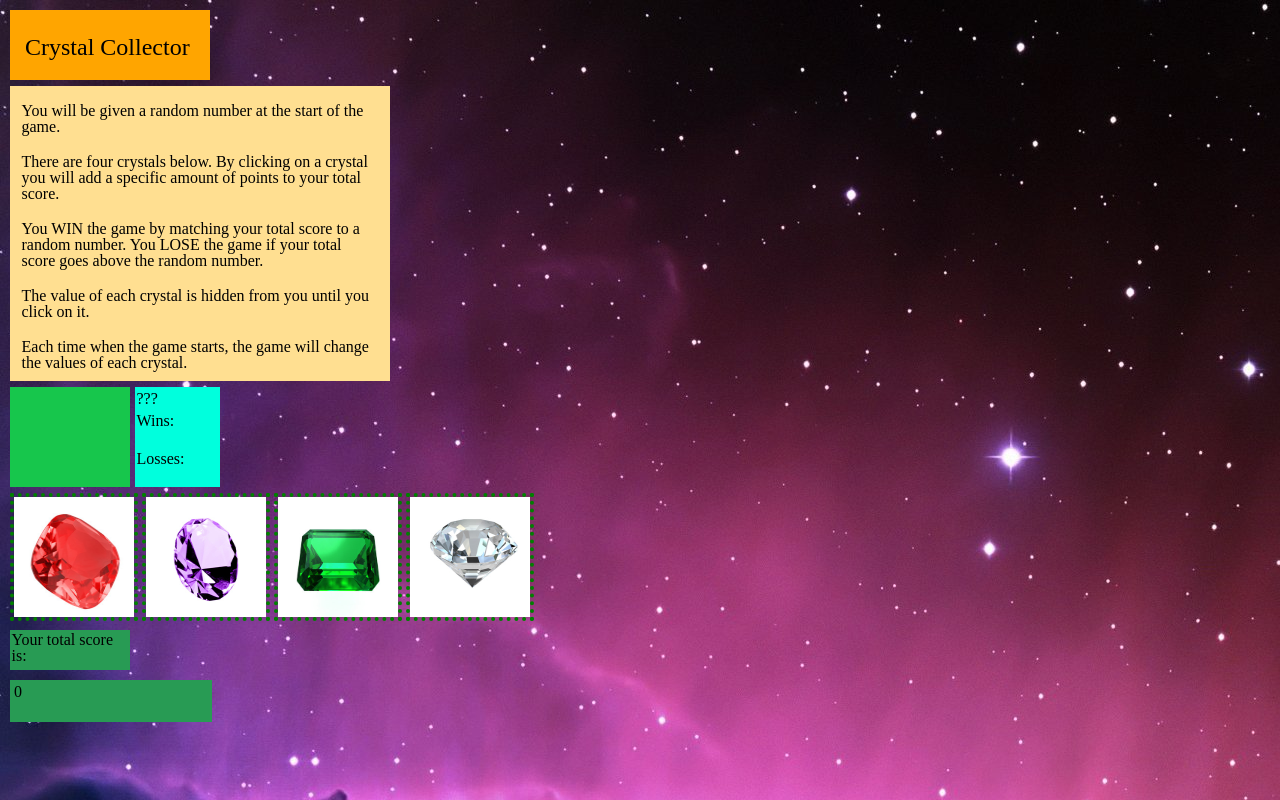
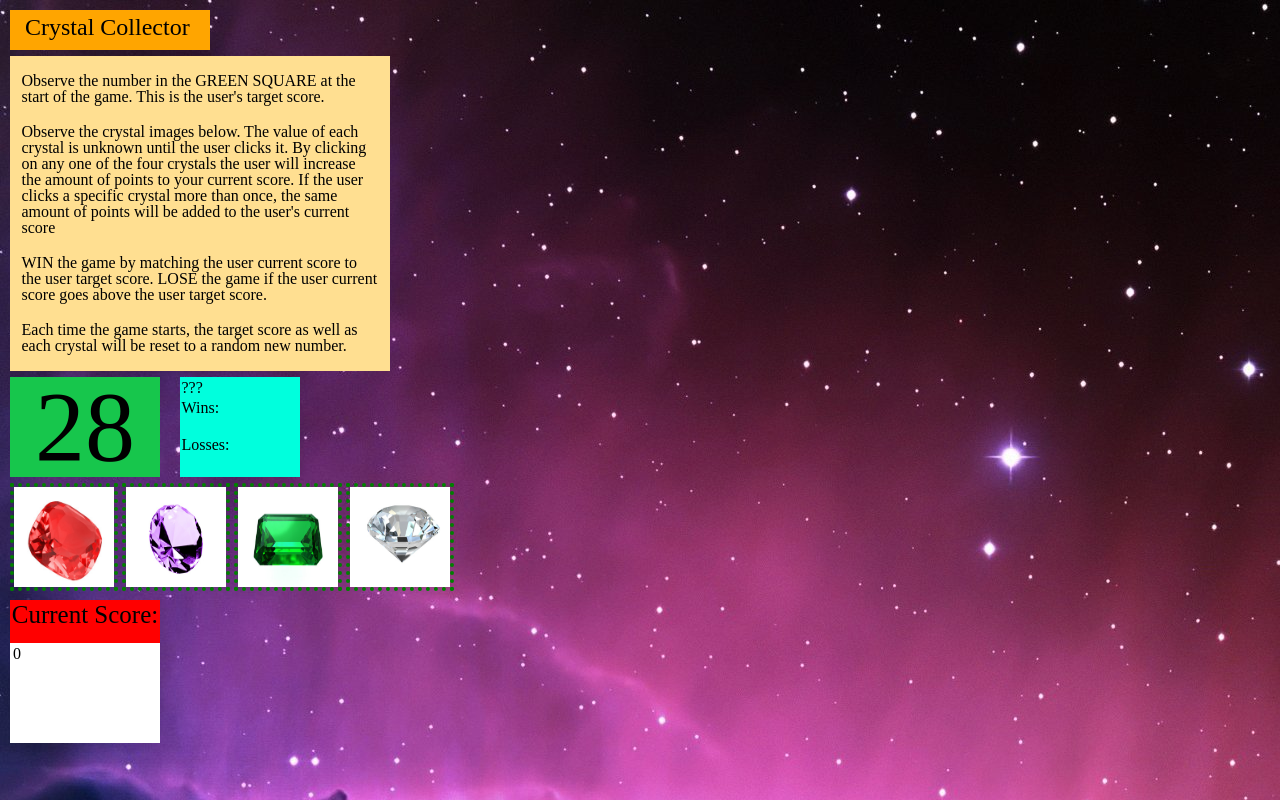
Before and after one commit to curtis-atkins/week-4-game, a plain HTML site: page index.html in a window 1280 px wide. Drawn offline with nearby package versions, Linux system fonts and the light colour scheme.

Commit message:
Final Layout

```diff
--- a/assets/css/style.css
+++ b/assets/css/style.css
@@ -3,7 +3,7 @@ body{
 }
 h1{
 	font-size: 1.5em;
-	padding: 25px 15px 25px 15px;
+	padding: 5px 15px 25px 15px;
 }
 
 h2{
@@ -17,12 +17,12 @@ p{
 }
 .crystalCollector{
 	background-color: orange;
-	height:70px;
+	height:40px;
 	width: 200px;
 }
 .RULES{
 	background-color: #ffdf91;
-	height:280px;
+	height:300px;
 	width: 360px;
 	margin-top:6px;
 	padding: 15px 10px 0px 10px;
@@ -35,18 +35,18 @@ p{
 	float:left;
 	background-color: #17c64c;
 	height:100px;
-	width: 120px;
+	width: 150px;
 }
 .tally{
 	/*position:inline;*/
 	float:left;
 	background-color: #00ffdd;
 	height:100px;
-	width: 85px;
-	margin-left: 5px;
+	width: 120px;
+	margin-left: 20px;
 }
 p.Lheight{
-	line-height: 1.2;
+	line-height: 1.1;
 }
 .crystalImages{
 	clear: both;
@@ -54,19 +54,24 @@ p.Lheight{
 .gem{
 	margin-top: 6px;
 	border: dotted green 4px;
-	height: 120px;
-	width: 120px;
+	height: 100px;
+	width: 100px;
 }
 .currentScoreP{
-	background-color: #289b54;
+	background-color: red;
 	margin: 6px 0px 6px 0px;
-	height: 40px;
-	width: 120px;
+	height: 90px;
+	width: 150;
+	float: left;
+}
+.curScore{
+	font-size: 25px;
+	text-align: center;
 }
 .currentScoreNum{
-	background-color: #289b54;
+	background-color: white;
 	margin-top: 15px;
-	padding: 1px;
-	height: 40px;
-	width: 200px;
+	height: 100px;
+	width: 150px;
+	float: left;
 }
--- a/assets/javascript/game.js
+++ b/assets/javascript/game.js
@@ -1,3 +1,4 @@
+$(document).ready(function() {
 	var globalCount = 0;
 	//selects random number between 19-120 for user to guess
 	function getRandomInt(min, max) {
@@ -9,6 +10,8 @@ var randNumber = getRandomInt(19, 120);
 	console.log(randNumber);
 	//place value of the variable "randNumber" in the div with a span within it that has an id="randomNumber"
 	$("#randomNumber").append(randNumber);
+	//update the value of variable "randNumber" so that it is centered and has a font size of 100px
+	$("#randomNumber").css({"font-size":"100px","text-align":"center"});
 	//When the red gem is clicked, select a random number between 1-12.
 	var redGemCounter = getRandomInt(1, 12);
 	//log in Chrome console to verify the value of the redGemCounter variable works.
@@ -25,9 +28,15 @@ console.log(greenGemCounter);
 	var clearGemCounter = getRandomInt(1, 12);
 	//log in Chrome console to verify the value of the clearGemCounter variable works.
 	console.log(clearGemCounter);
+
+
 	//When the red gem is clicked, add 1 to the current count
 			$("#redGem").click(function() {
-	alert("YES!!!");
+			incrementRedGem();
+		alert("You clicked the Red Gem!");
+
 	});
-//show red gem count afte each click
+	//show red gem count after each click
 		console.log(redGemCounter);
+
+});
--- a/index.html
+++ b/index.html
@@ -16,11 +16,10 @@
 			<h1>Crystal Collector</h1>
 		</div>
 		<div class="RULES">
-			<p>You will be given a random number at the start of the game.</p><br>
-			<p>There are four crystals below. By clicking on a crystal you will add a specific amount of points to your total score.</p><br>
-			<p>You WIN the game by matching your total score to a random number. You LOSE the game if your total score goes above the random number.</p><br>
-			<p>The value of each crystal is hidden from you until you click on it.</p><br>
-			<p>Each time when the game starts, the game will change the values of each crystal.</p>
+			<p>Observe the number in the GREEN SQUARE at the start of the game. This is the user's target score.</p><br>
+			<p>Observe the crystal images below. The value of each crystal is unknown until the user clicks it. By clicking on any one of the four crystals the user will increase the amount of points to your current score. If the user clicks a specific crystal more than once, the same amount of points will be added to the user's current score</p><br>
+			<p>WIN the game by matching the user current score to the user target score. LOSE the game if the user current score goes above the user target score.</p><br>
+			<p>Each time the game starts, the target score as well as each crystal will be reset to a random new number.</p>
 		</div>
 		<div class="randNumNtally">
 			<div>
@@ -48,7 +47,7 @@
 		</div>
 		<div class="currentScoreP">
 			<div>
-				<p>Your total score is:</p>
+				<p class="curScore">Current Score:</p>
 			</div>
 			<div class="currentScoreNum" id="currentScoreNum">
 				<h2 >0</h2>
```
Lines whose indentation alone changed are shown as unchanged.
